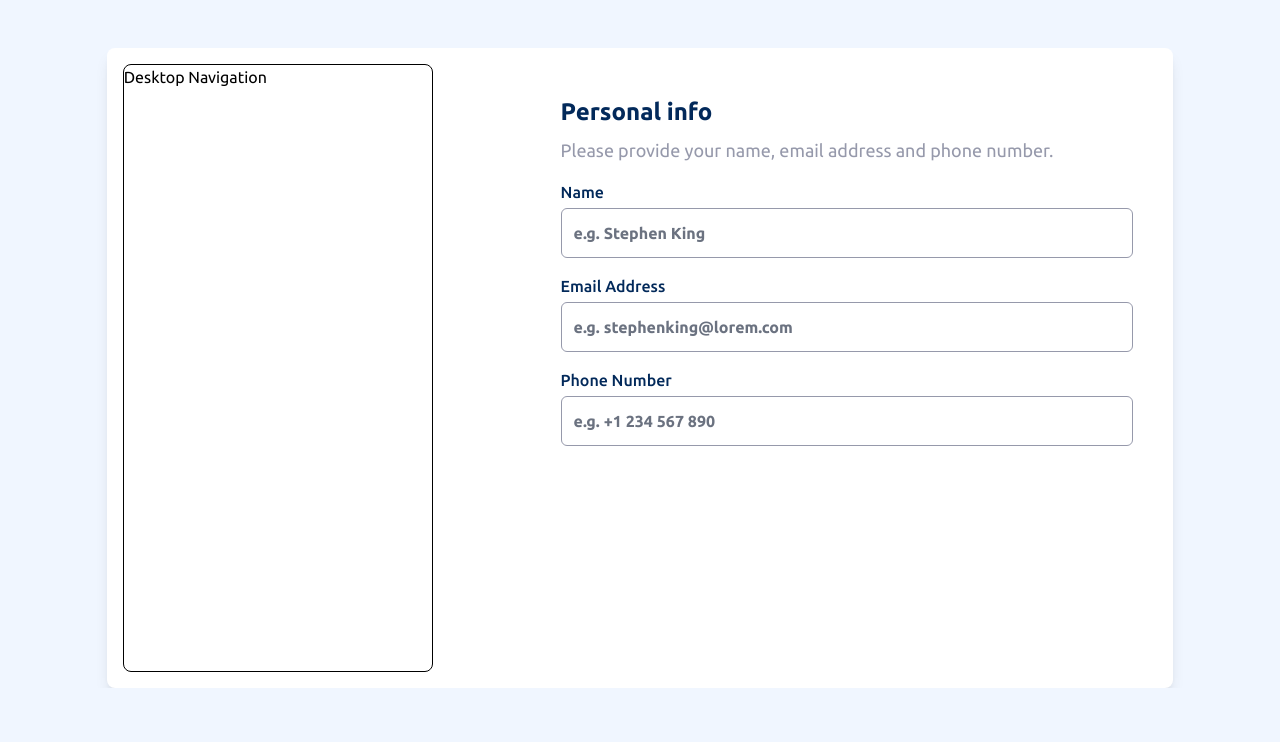
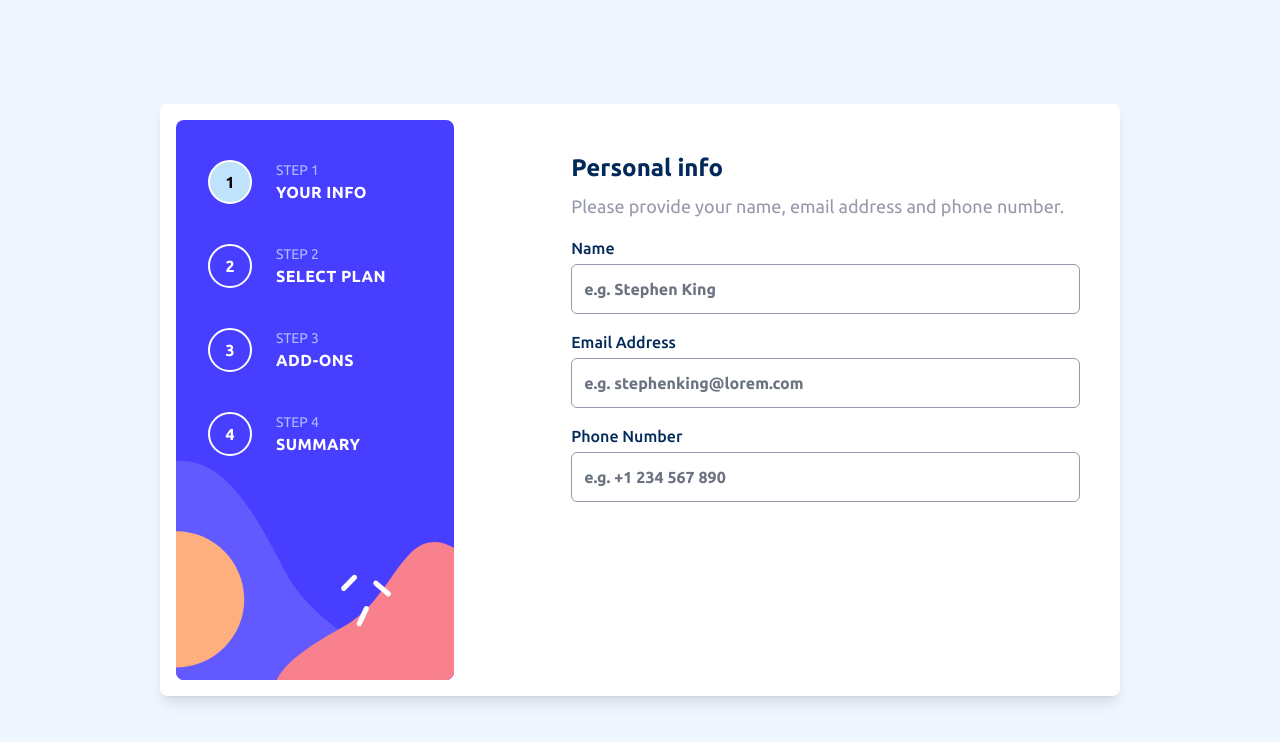
Before and after one commit to Di-void/multi-step-form, a React (Vite) app: page / in a window 1280 px wide. Shown: the top 742 px of the page. Built offline with nearby package versions, Linux system fonts and the light colour scheme.

Commit message:
feat: complete implementing desktop navigation component

```diff
--- a/src/App.tsx
+++ b/src/App.tsx
@@ -6,7 +6,7 @@ import FooterNav from "@/components/FooterNav";
 
 function App() {
   return (
-    <main className="overflow-auto no-scrollbar">
+    <main className="overflow-auto no-scrollbar xl:h-screen xl:flex justify-center items-center">
       <div className="h-[25%] w-full fixed xl:hidden">
         <img
           src={bg_mobile}
@@ -15,7 +15,7 @@ function App() {
         />
       </div>
 
-      <section className="w-[90%] lg:w-[70%] xl:w-10/12 floating relative xl:flex xl:justify-between gap-6 xl:rounded-lg xl:p-4 mt-12 mx-auto xl:bg-white xl:shadow-lg">
+      <section className="w-[90%] lg:w-[70%] xl:w-9/12 relative floating mx-auto mt-12 xl:flex gap-6 xl:justify-between xl:rounded-lg xl:p-4 xl:mt-0 xl:bg-white xl:shadow-lg">
         <MobileNavigation />
         <DesktopNav />
 
--- a/src/components/Navigation/desktop/index.tsx
+++ b/src/components/Navigation/desktop/index.tsx
@@ -1,7 +1,68 @@
+import bg_desktop from "@/assets/images/bg-sidebar-desktop.svg";
+
 const DesktopNav = () => {
   return (
-    <section className="hidden xl:block w-[30%] border rounded-lg border-black">
-      Desktop Navigation
+    <section className="relative hidden xl:block w-[30%] overflow-hidden rounded-lg">
+      <div className="absolute w-full h-full">
+        <img
+          src={bg_desktop}
+          className="w-full h-full object-cover"
+          alt="background"
+        />
+      </div>
+
+      <nav className="relative flex flex-col gap-10 px-8 py-10">
+        <div className="flex gap-6 items-center">
+          <div className="border-2 border-white text-black font-bold bg-light-blue rounded-full p-5 w-3 h-3 flex items-center justify-center">
+            <span>1</span>
+          </div>
+
+          <div>
+            <h4 className="text-pastel-blue text-sm uppercase">step 1</h4>
+            <h1 className="uppercase text-white tracking-wide font-semibold">
+              your info
+            </h1>
+          </div>
+        </div>
+
+        <div className="flex gap-6 items-center">
+          <div className="border-2 border-white font-bold text-white rounded-full p-5 w-3 h-3 flex items-center justify-center">
+            <span>2</span>
+          </div>
+
+          <div>
+            <h4 className="text-pastel-blue text-sm uppercase">step 2</h4>
+            <h1 className="uppercase text-white tracking-wide font-semibold">
+              select plan
+            </h1>
+          </div>
+        </div>
+
+        <div className="flex gap-6 items-center">
+          <div className="border-2 border-white font-bold text-white rounded-full p-5 w-3 h-3 flex items-center justify-center">
+            <span>3</span>
+          </div>
+
+          <div>
+            <h4 className="text-pastel-blue text-sm uppercase">step 3</h4>
+            <h1 className="uppercase text-white tracking-wide font-semibold">
+              add-ons
+            </h1>
+          </div>
+        </div>
+        <div className="flex gap-6 items-center">
+          <div className="border-2 border-white font-bold text-white rounded-full p-5 w-3 h-3 flex items-center justify-center">
+            <span>4</span>
+          </div>
+
+          <div>
+            <h4 className="text-pastel-blue text-sm uppercase">step 4</h4>
+            <h1 className="uppercase text-white tracking-wide font-semibold">
+              summary
+            </h1>
+          </div>
+        </div>
+      </nav>
     </section>
   );
 };
--- a/src/index.css
+++ b/src/index.css
@@ -16,6 +16,12 @@
     height: calc(100vh - 160px);
   }
 
+  @media (min-width: 1000px) {
+    .floating {
+      height: 37rem;
+    }
+  }
+
   /* Hide scrollbar for Chrome, Safari and Opera */
   .no-scrollbar::-webkit-scrollbar {
     display: none;
```
